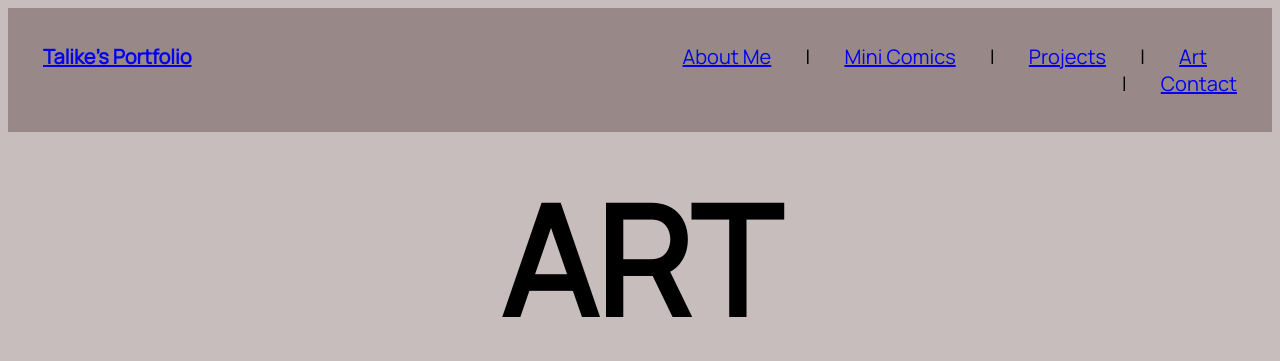
After one commit to tahbee03/portfolio-website, a Flask app: page /art/ in a window 1280 px wide. The commit adds this page. Shown: the top 361 px of the page. Run offline with Flask 2, Linux system fonts and the light colour scheme.

Commit message:
used Jinja to establish a template and created the other webpages

```diff
--- a/app/__init__.py
+++ b/app/__init__.py
@@ -6,5 +6,25 @@ app = Flask(__name__)
 def home():
     return render_template("home.html")
 
+@app.route("/about-me/")
+def about_me():
+    return render_template("about_me.html")
+
+@app.route("/mini-comics/")
+def mc():
+    return render_template("mc.html")
+
+@app.route("/projects/")
+def projects():
+    return render_template("projects.html")
+
+@app.route("/art/")
+def art():
+    return render_template("art.html")
+
+@app.route("/contact/")
+def contact():
+    return render_template("contact.html")
+
 if __name__ == "__main__":
     app.run(debug=True)
--- /dev/null
+++ b/app/templates/about_me.html
@@ -0,0 +1,5 @@
+{% extends 'index.html' %}
+
+{% block content %}
+<h1 class="title">ABOUT ME</h1>
+{% endblock %}
--- /dev/null
+++ b/app/templates/art.html
@@ -0,0 +1,5 @@
+{% extends 'index.html' %}
+
+{% block content %}
+<h1 class="title">ART</h1>
+{% endblock %}
--- /dev/null
+++ b/app/templates/contact.html
@@ -0,0 +1,5 @@
+{% extends 'index.html' %}
+
+{% block content %}
+<h1 class="title">CONTACT</h1>
+{% endblock %}
--- /dev/null
+++ b/app/templates/index.html
@@ -0,0 +1,30 @@
+<!DOCTYPE html>
+<html lang="en">
+    <head>
+        <meta charset="UTF-8"/>
+        <meta name="description" content="This website is a portfolio of work done by Talike Bennett"/>
+        <link rel="stylesheet" href="/static/styles/main.css">
+        <link rel="stylesheet" href="https://fonts.googleapis.com/css?family=Manrope">
+        <title>Talike's Portfolio</title>
+    </head>
+    <body>
+        <div class="nav-bar">
+            <div class="left-bar">
+                <a href="{{ url_for('home') }}">
+                    <p><b>Talike's Portfolio</b></p>
+                </a>
+            </div>
+            <div class="right-bar">
+                <p>
+                    <!-- TODO: Create HTML files for the other pages and link them here. -->
+                    <a href="{{ url_for('about_me') }}" class="link l1">About Me</a> |
+                    <a href="{{ url_for('mc') }}" class="link l2">Mini Comics</a> |
+                    <a href="{{ url_for('projects') }}" class="link l3">Projects</a> |
+                    <a href="{{ url_for('art') }}" class="link l4">Art</a> |
+                    <a href="{{ url_for('contact') }}" class="link l5">Contact</a>
+                </p>
+            </div>
+        </div>
+        {% block content %}{% endblock %}
+    </body>
+</html>
--- /dev/null
+++ b/app/templates/mc.html
@@ -0,0 +1,5 @@
+{% extends 'index.html' %}
+
+{% block content %}
+<h1 class="title">MINI COMICS</h1>
+{% endblock %}
--- /dev/null
+++ b/app/templates/projects.html
@@ -0,0 +1,5 @@
+{% extends 'index.html' %}
+
+{% block content %}
+<h1 class="title">PROJECTS</h1>
+{% endblock %}
```
Also changed, not shown: app/templates/home.html (+7 -30 lines).
